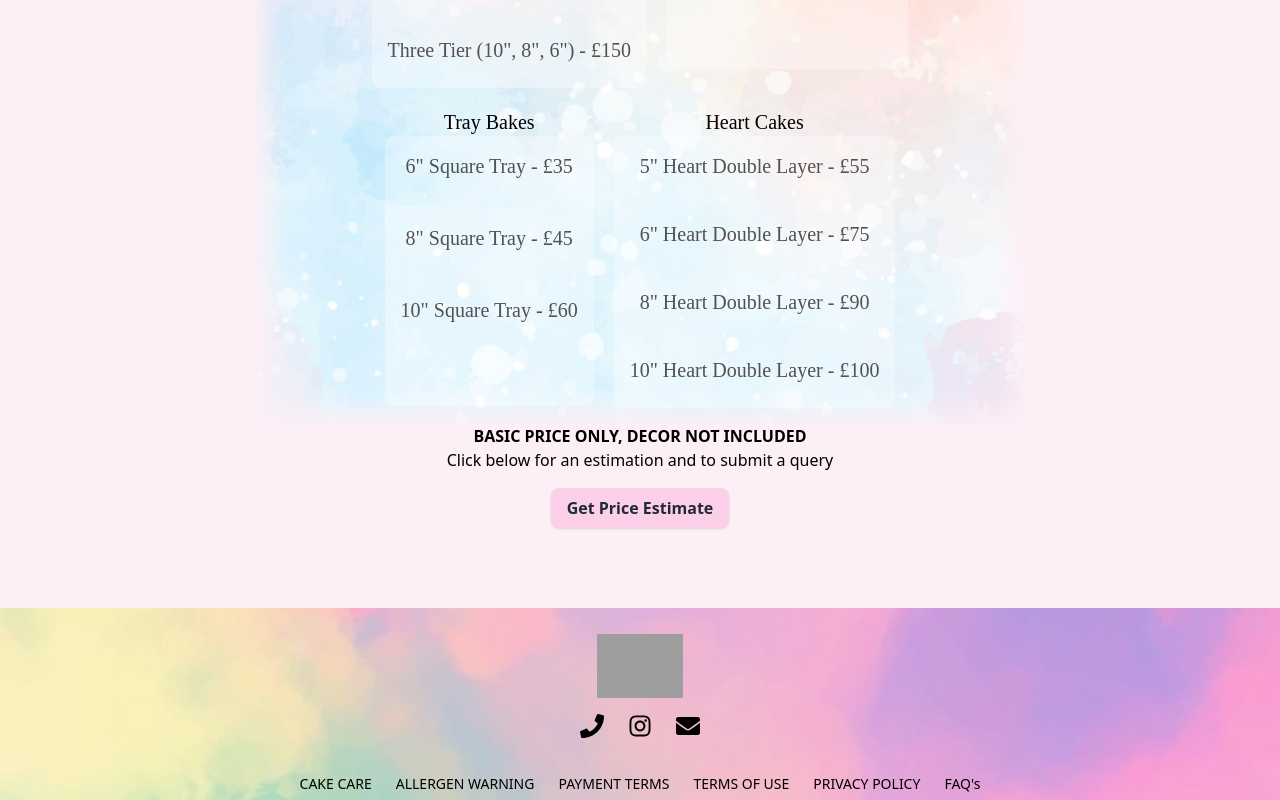
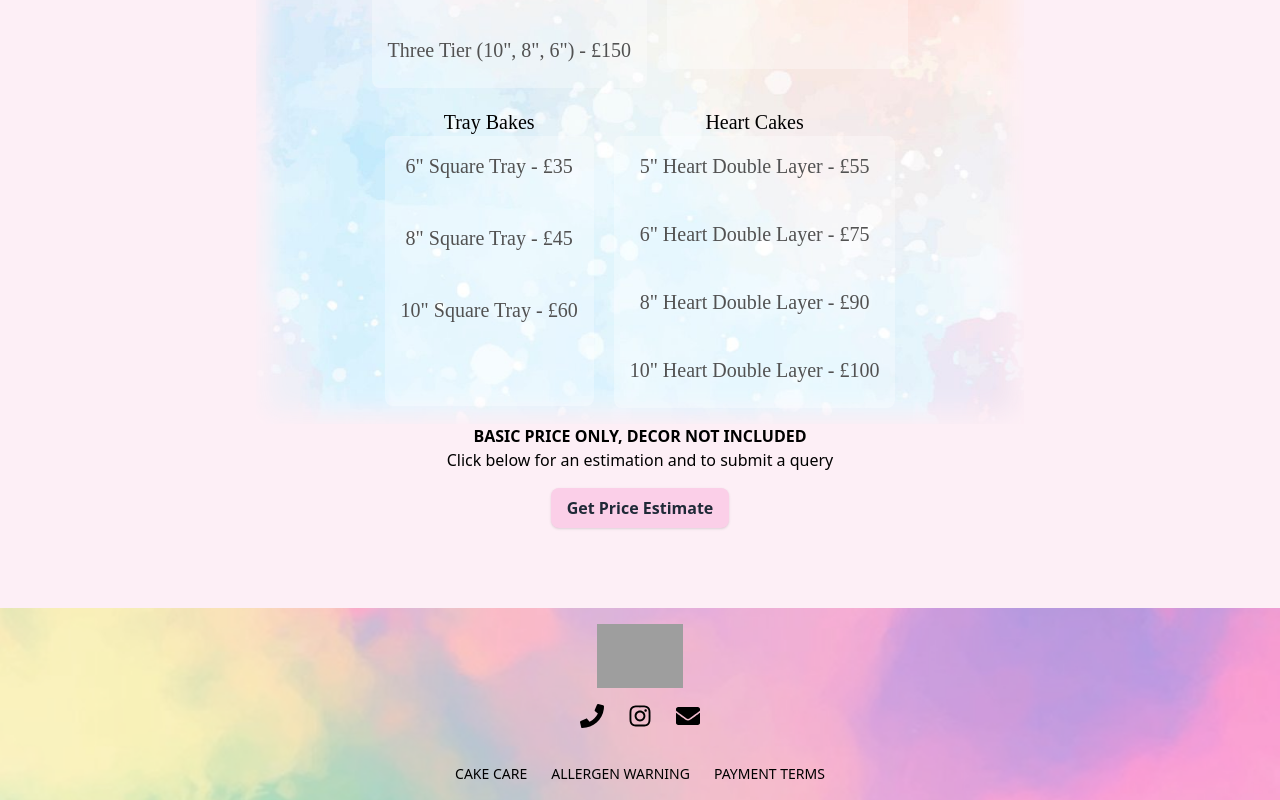
Before and after one commit to JoshCodedit/jamcakes_new, a React (Vite) app: page /price-guide in a window 1280 px wide. Shown: the part 1069-1869 px from the top of the page. Built offline with nearby package versions, Linux system fonts and the light colour scheme; grey boxes are pictures that could not be loaded; a web font is replaced by a local one.

Commit message:
fix: auto scroll much smoother

```diff
--- a/src/components/Footer.jsx
+++ b/src/components/Footer.jsx
@@ -4,7 +4,7 @@
 
 export default function Footer() {
   return (
-    <footer className="relative h-48 w-full mt-20">
+    <footer className="relative h-48 w-full mt-20 ">
       {/* Background image with opacity */}
       <div
         className="absolute inset-0 z-0"
@@ -33,13 +33,10 @@
         </div>
 
         {/* Links */}
-        <div className="flex flex-wrap justify-center gap-x-6 gap-y-2 text-sm">
+        <div className="flex flex-wrap justify-center gap-x-6 gap-y-2 text-sm mb-5">
           <a href="/cake-care" className="hover:text-gray-600">CAKE CARE</a>
           <a href="/allergen-warning" className="hover:text-gray-600">ALLERGEN WARNING</a>
           <a href="/payment-terms" className="hover:text-gray-600">PAYMENT TERMS</a>
-          <a href="/terms" className="hover:text-gray-600">TERMS OF USE</a>
-          <a href="/privacy" className="hover:text-gray-600">PRIVACY POLICY</a>
-          <a href="/faq" className="hover:text-gray-600">FAQ's</a>
         </div>
       </div>
     </footer>
--- a/src/components/PriceList.jsx
+++ b/src/components/PriceList.jsx
@@ -9,13 +9,13 @@
     const handleFormToggle = () => {
         setShowForm(!showForm);
 
-        // Add a 1-second delay before scrolling
         setTimeout(() => {
-            window.scrollTo({
-                top: 1200,
+            const viewportHeight = window.innerHeight * 0.75;
+            window.scrollBy({
+                top: viewportHeight,
                 behavior: 'smooth'
             });
-        }, 700);
+        }, 800);
     };
 
     return (
```
